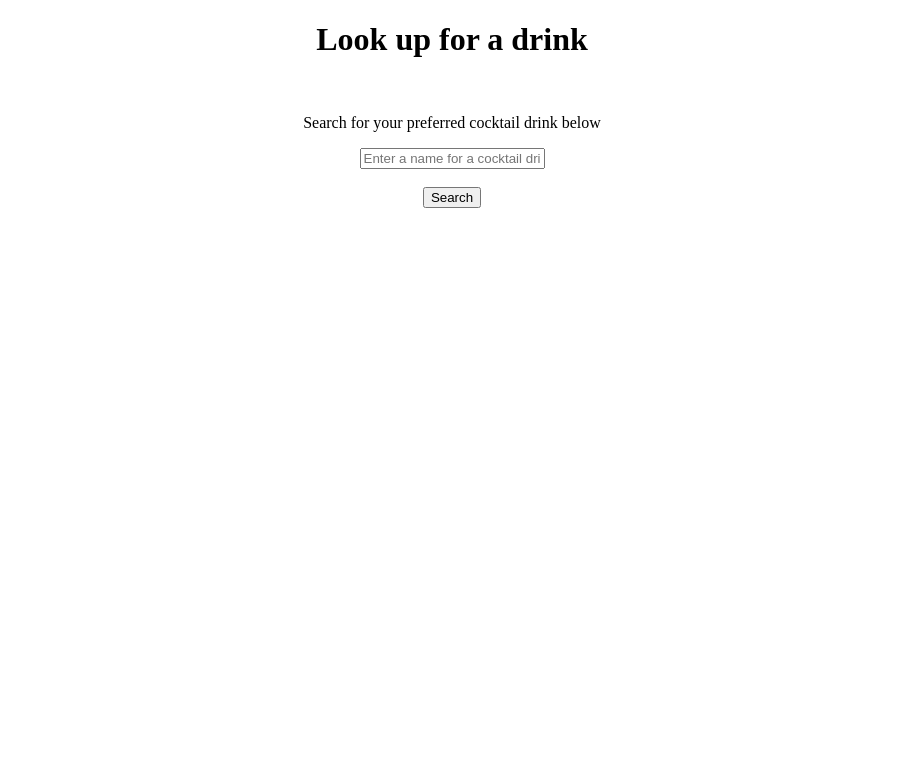
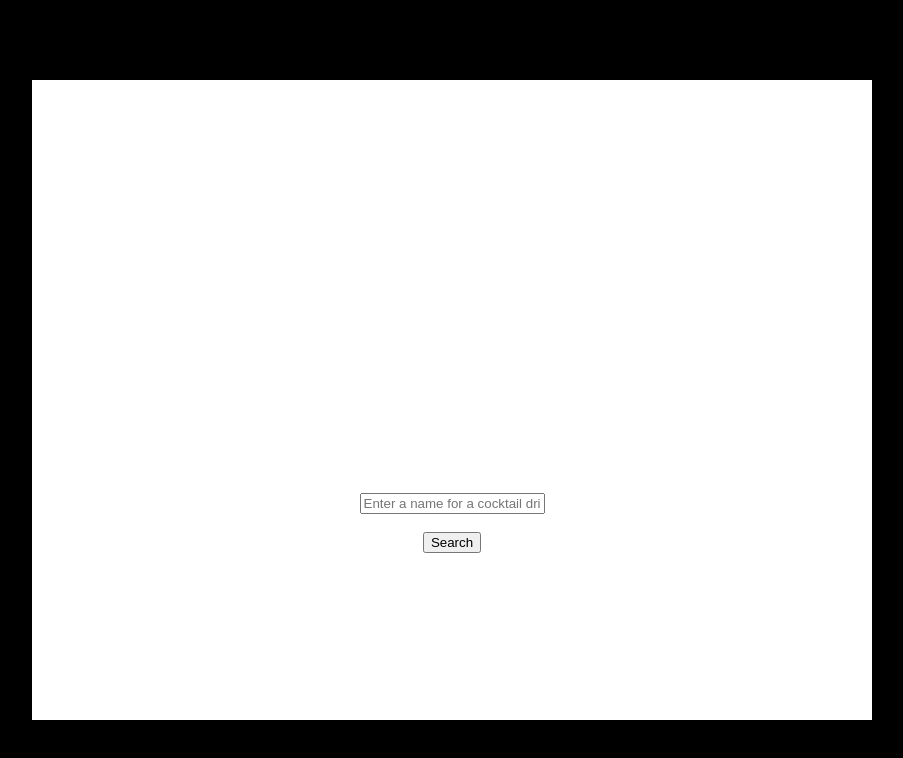
Before and after one commit to Josphat0707/phase-1-individual-project, a plain HTML site: page index.html in a window 1280 px wide. Shown: the whole page, without its empty margins (188-1091 px from the left). Drawn offline with Linux system fonts and the light colour scheme.

Commit message:
Adding css styling to the document

```diff
--- a/style.css
+++ b/style.css
@@ -2,6 +2,32 @@ body, html{
     height: 100%;
     margin: 0;
 }
+
+body{
+    background-color: black;
+    color: white;
+    margin: 0;
+    padding: 0;
+    display: flex;
+    align-items: center;
+    justify-content: center;
+    height: 100vh;
+    background-image: url(left), url(right);
+    background-position: left top, right top;
+    background-repeat: no-repeat;
+    background-attachment: fixed;
+}
+
+#main{
+    width: 80%;
+    max-width: 800px;
+    height: 80%;
+    max-height: 600px;
+    overflow-y: auto;
+    background-color: white;
+    padding: 20px;
+}
+
 .text-centered{
     display: flex;
     flex-direction: column;
@@ -9,12 +35,15 @@ body, html{
     align-items: center;
     height: 100%;
 }
+
 #main.h1{
     font-family: serif;
 }
+
 p{
     font-family: serif;
 }
+
 form{
     font-family: serif;
 }
```
